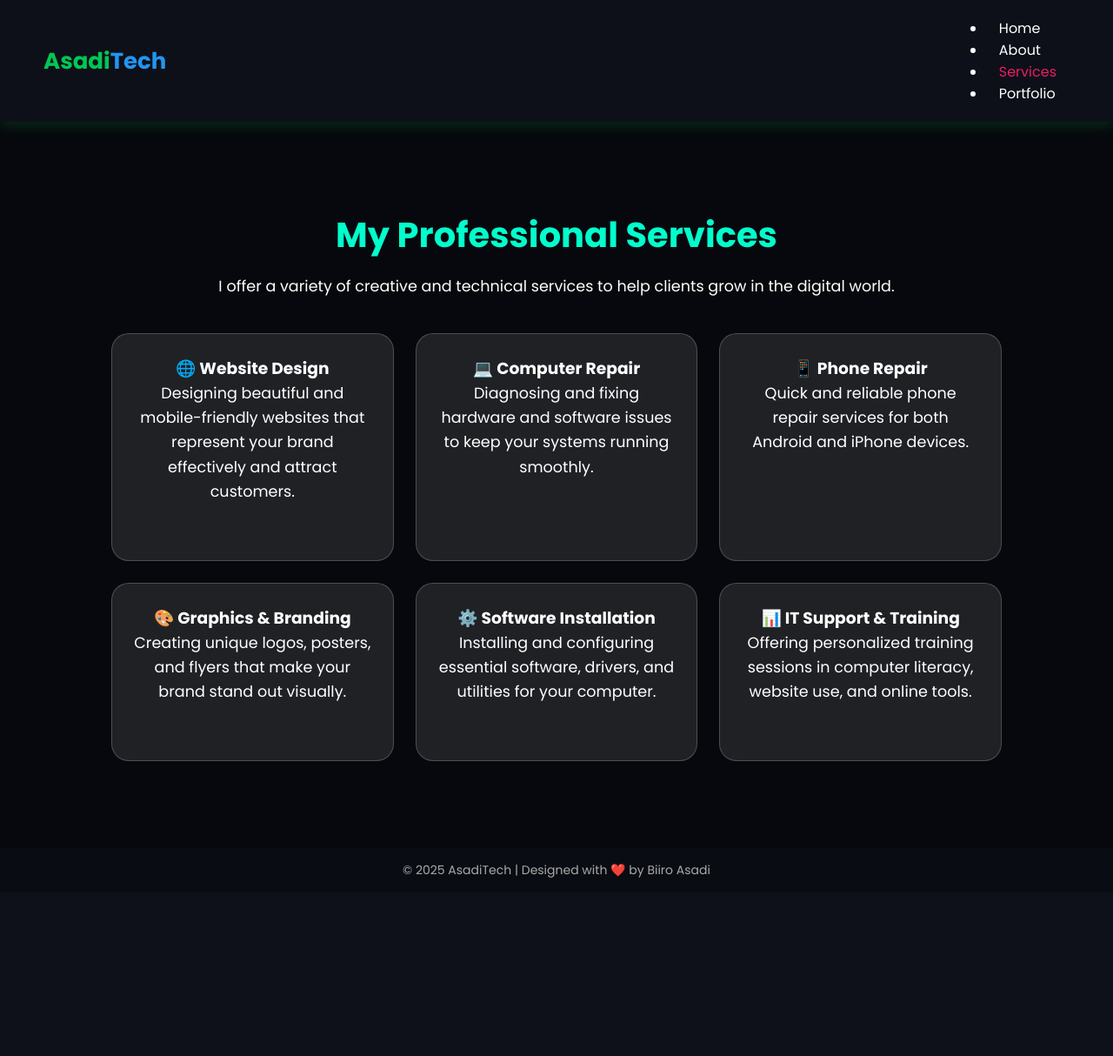
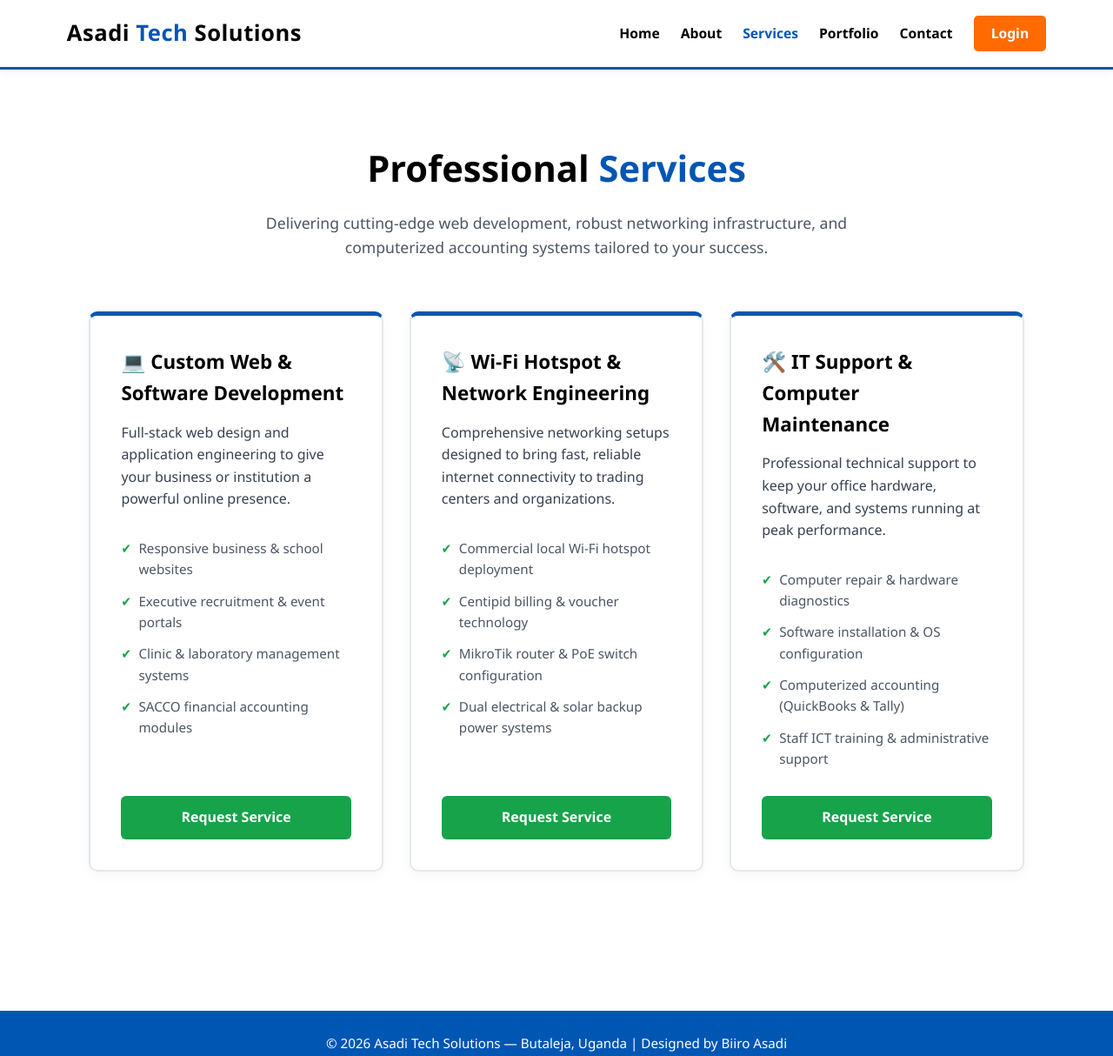
Before and after one commit to biiro123/AsaditechSolutions, a plain HTML site: page services.html in a window 1280 px wide. Shown: the whole page at 87% size. Before the commit the page ends 1026 px from the top, so only its background shows below. Drawn offline with Linux system fonts and the light colour scheme.

Commit message:
Update services.html

```diff
--- a/services.html
+++ b/services.html
@@ -1,65 +1,257 @@
 <!DOCTYPE html>
 <html lang="en">
 <head>
-  <meta charset="UTF-8" />
-  <meta name="viewport" content="width=device-width, initial-scale=1.0" />
-  <title>Services | AsadiTech</title>
-  <link rel="stylesheet" href="style.css" />
+  <meta charset="UTF-8">
+  <meta name="viewport" content="width=device-width, initial-scale=1.0">
+  <title>Services | Asadi Tech Solutions</title>
+  <style>
+    /* Reset & Theme Styles */
+    * { box-sizing: border-box; margin: 0; padding: 0; }
+    body {
+      font-family: 'Segoe UI', Tahoma, Geneva, Verdana, sans-serif;
+      background-color: #ffffff;
+      color: #111827;
+      line-height: 1.6;
+      width: 100%;
+      overflow-x: hidden;
+    }
+
+    /* Strictly Horizontal Navigation Bar */
+    header {
+      display: flex !important;
+      flex-direction: row !important;
+      justify-content: space-between !important;
+      align-items: center !important;
+      padding: 18px 6% !important;
+      background-color: #ffffff !important;
+      border-bottom: 3px solid #0056b3 !important;
+      position: sticky;
+      top: 0;
+      z-index: 1000;
+      width: 100%;
+      box-shadow: 0 2px 10px rgba(0, 0, 0, 0.06);
+    }
+    .logo {
+      font-size: 1.6rem;
+      font-weight: 800;
+      color: #000000;
+      letter-spacing: 0.5px;
+      white-space: nowrap;
+    }
+    .logo span { color: #0056b3; }
+    nav {
+      display: flex !important;
+      flex-direction: row !important;
+      align-items: center !important;
+      gap: 24px !important;
+      flex-wrap: wrap;
+    }
+    nav a {
+      text-decoration: none !important;
+      color: #000000 !important;
+      font-weight: 600 !important;
+      font-size: 0.98rem !important;
+      transition: color 0.2s ease;
+    }
+    nav a:hover, nav a.active {
+      color: #0056b3 !important;
+    }
+    .login-btn {
+      background-color: #ff6b00 !important;
+      color: #ffffff !important;
+      padding: 8px 20px !important;
+      border-radius: 5px !important;
+      font-weight: bold !important;
+      transition: background-color 0.2s ease;
+    }
+    .login-btn:hover {
+      background-color: #e05e00 !important;
+    }
+
+    /* Services Section Container */
+    .services-section {
+      padding: 80px 8%;
+      max-width: 1400px;
+      margin: 0 auto;
+    }
+    .section-header {
+      text-align: center;
+      max-width: 750px;
+      margin: 0 auto 60px auto;
+    }
+    .section-header h2 {
+      font-size: 2.6rem;
+      font-weight: 800;
+      margin-bottom: 15px;
+      color: #000000;
+    }
+    .section-header h2 span { color: #0056b3; }
+    .section-header p {
+      color: #4b5563;
+      font-size: 1.1rem;
+    }
+
+    /* Rich Cards Grid */
+    .services-grid {
+      display: grid;
+      grid-template-columns: repeat(auto-fit, minmax(320px, 1fr));
+      gap: 30px;
+    }
+    .service-card {
+      background-color: #ffffff;
+      border: 2px solid #e2e8f0;
+      border-top: 5px solid #0056b3;
+      border-radius: 10px;
+      padding: 35px;
+      transition: transform 0.3s, box-shadow 0.3s;
+      box-shadow: 0 4px 15px rgba(0, 0, 0, 0.04);
+      display: flex;
+      flex-direction: column;
+      justify-content: space-between;
+    }
+    .service-card:hover {
+      transform: translateY(-6px);
+      box-shadow: 0 12px 30px rgba(0, 86, 179, 0.12);
+      border-color: #0056b3;
+    }
+    .service-card h3 {
+      font-size: 1.4rem;
+      margin-bottom: 15px;
+      color: #000000;
+    }
+    .service-card p {
+      color: #374151;
+      font-size: 1rem;
+      margin-bottom: 25px;
+      line-height: 1.6;
+    }
+    .service-card ul {
+      list-style: none;
+      margin-bottom: 25px;
+      padding: 0;
+    }
+    .service-card ul li {
+      color: #4b5563;
+      padding: 6px 0;
+      font-size: 0.95rem;
+      position: relative;
+      padding-left: 20px;
+    }
+    .service-card ul li::before {
+      content: "✔";
+      position: absolute;
+      left: 0;
+      color: #16a34a;
+      font-weight: bold;
+    }
+
+    /* Buttons */
+    .btn-card {
+      display: inline-block;
+      background-color: #16a34a;
+      color: #ffffff;
+      padding: 12px 24px;
+      border-radius: 6px;
+      text-decoration: none;
+      font-weight: bold;
+      text-align: center;
+      transition: background-color 0.2s;
+    }
+    .btn-card:hover {
+      background-color: #15803d;
+    }
+
+    /* Footer */
+    footer {
+      text-align: center;
+      padding: 25px;
+      background-color: #0056b3;
+      color: #ffffff;
+      font-weight: 500;
+      font-size: 0.95rem;
+      margin-top: 80px;
+    }
+
+    @media (max-width: 768px) {
+      header { padding: 15px 4% !important; }
+      .section-header h2 { font-size: 2.1rem; }
+    }
+  </style>
 </head>
 <body>
+
+  <!-- Horizontal Navigation Bar -->
   <header>
-    <h1 class="logo">Asadi<span>Tech</span></h1>
+    <div class="logo">Asadi <span>Tech</span> Solutions</div>
     <nav>
-      <ul>
-        <li><a href="index.html">Home</a></li>
-        <li><a href="about.html">About</a></li>
-        <li><a href="services.html" class="active">Services</a></li>
-        <li><a href="portfolio.html">Portfolio</a></li>
-      </ul>
+      <a href="index.html">Home</a>
+      <a href="about.html">About</a>
+      <a href="services.html" class="active">Services</a>
+      <a href="portfolio.html">Portfolio</a>
+      <a href="contact.html">Contact</a>
+      <a href="login.html" class="login-btn">Login</a>
     </nav>
   </header>
 
+  <!-- Services Section -->
   <section class="services-section">
-    <div class="services-container">
-      <h2>My Professional Services</h2>
-      <p>I offer a variety of creative and technical services to help clients grow in the digital world.</p>
+    <div class="section-header">
+      <h2>Professional <span>Services</span></h2>
+      <p>Delivering cutting-edge web development, robust networking infrastructure, and computerized accounting systems tailored to your success.</p>
+    </div>
 
-      <div class="service-cards">
-        <div class="card">
-          <h3>🌐 Website Design</h3>
-          <p>Designing beautiful and mobile-friendly websites that represent your brand effectively and attract customers.</p>
+    <div class="services-grid">
+      <!-- Card 1 -->
+      <div class="service-card">
+        <div>
+          <h3>💻 Custom Web & Software Development</h3>
+          <p>Full-stack web design and application engineering to give your business or institution a powerful online presence.</p>
+          <ul>
+            <li>Responsive business & school websites</li>
+            <li>Executive recruitment & event portals</li>
+            <li>Clinic & laboratory management systems</li>
+            <li>SACCO financial accounting modules</li>
+          </ul>
         </div>
+        <a href="contact.html" class="btn-card">Request Service</a>
+      </div>
 
-        <div class="card">
-          <h3>💻 Computer Repair</h3>
-          <p>Diagnosing and fixing hardware and software issues to keep your systems running smoothly.</p>
+      <!-- Card 2 -->
+      <div class="service-card">
+        <div>
+          <h3>📡 Wi-Fi Hotspot & Network Engineering</h3>
+          <p>Comprehensive networking setups designed to bring fast, reliable internet connectivity to trading centers and organizations.</p>
+          <ul>
+            <li>Commercial local Wi-Fi hotspot deployment</li>
+            <li>Centipid billing & voucher technology</li>
+            <li>MikroTik router & PoE switch configuration</li>
+            <li>Dual electrical & solar backup power systems</li>
+          </ul>
         </div>
+        <a href="contact.html" class="btn-card">Request Service</a>
+      </div>
 
-        <div class="card">
-          <h3>📱 Phone Repair</h3>
-          <p>Quick and reliable phone repair services for both Android and iPhone devices.</p>
+      <!-- Card 3 -->
+      <div class="service-card">
+        <div>
+          <h3>🛠️ IT Support & Computer Maintenance</h3>
+          <p>Professional technical support to keep your office hardware, software, and systems running at peak performance.</p>
+          <ul>
+            <li>Computer repair & hardware diagnostics</li>
+            <li>Software installation & OS configuration</li>
+            <li>Computerized accounting (QuickBooks & Tally)</li>
+            <li>Staff ICT training & administrative support</li>
+          </ul>
         </div>
-
-        <div class="card">
-          <h3>🎨 Graphics & Branding</h3>
-          <p>Creating unique logos, posters, and flyers that make your brand stand out visually.</p>
-        </div>
-
-        <div class="card">
-          <h3>⚙️ Software Installation</h3>
-          <p>Installing and configuring essential software, drivers, and utilities for your computer.</p>
-        </div>
-
-        <div class="card">
-          <h3>📊 IT Support & Training</h3>
-          <p>Offering personalized training sessions in computer literacy, website use, and online tools.</p>
-        </div>
+        <a href="contact.html" class="btn-card">Request Service</a>
       </div>
     </div>
   </section>
 
+  <!-- Footer -->
   <footer>
-    <p>© 2025 AsadiTech | Designed with ❤️ by Biiro Asadi</p>
+    <p>© 2026 Asadi Tech Solutions — Butaleja, Uganda | Designed by Biiro Asadi</p>
   </footer>
+
 </body>
 </html>
```
